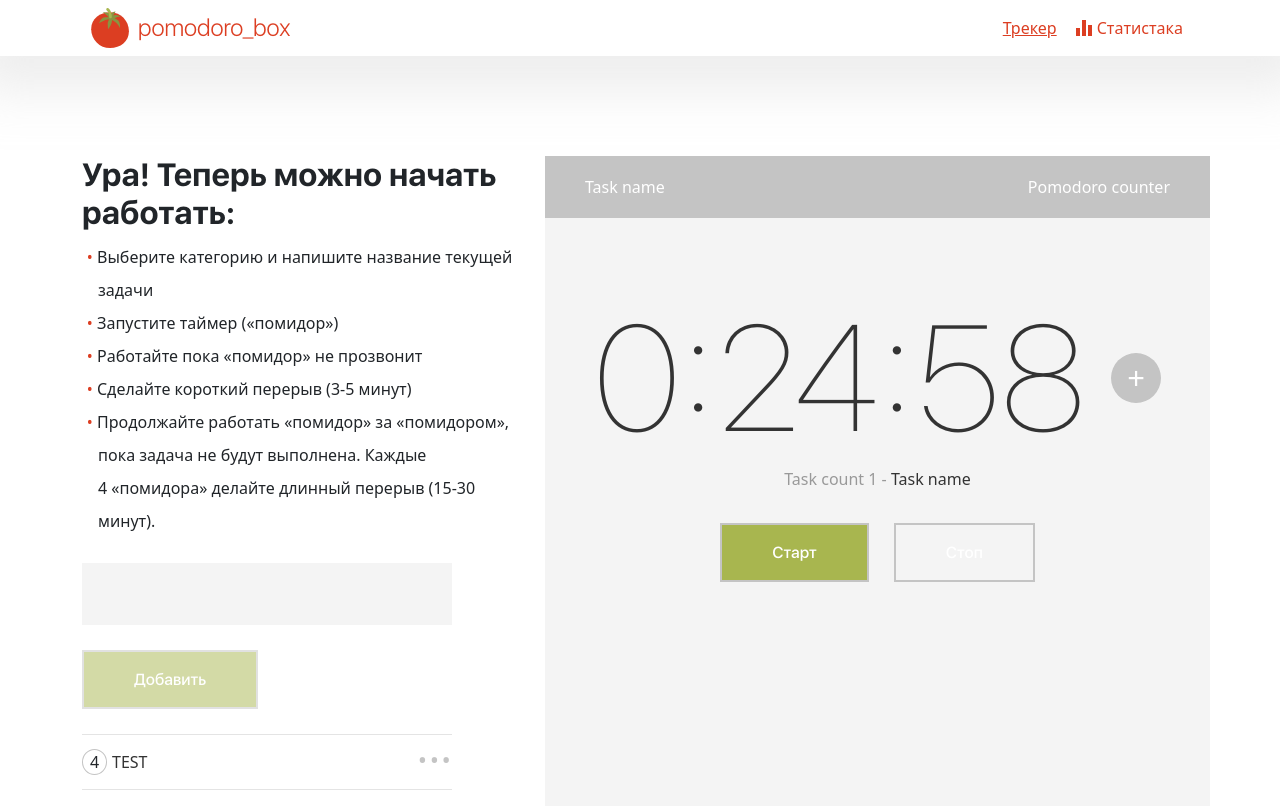
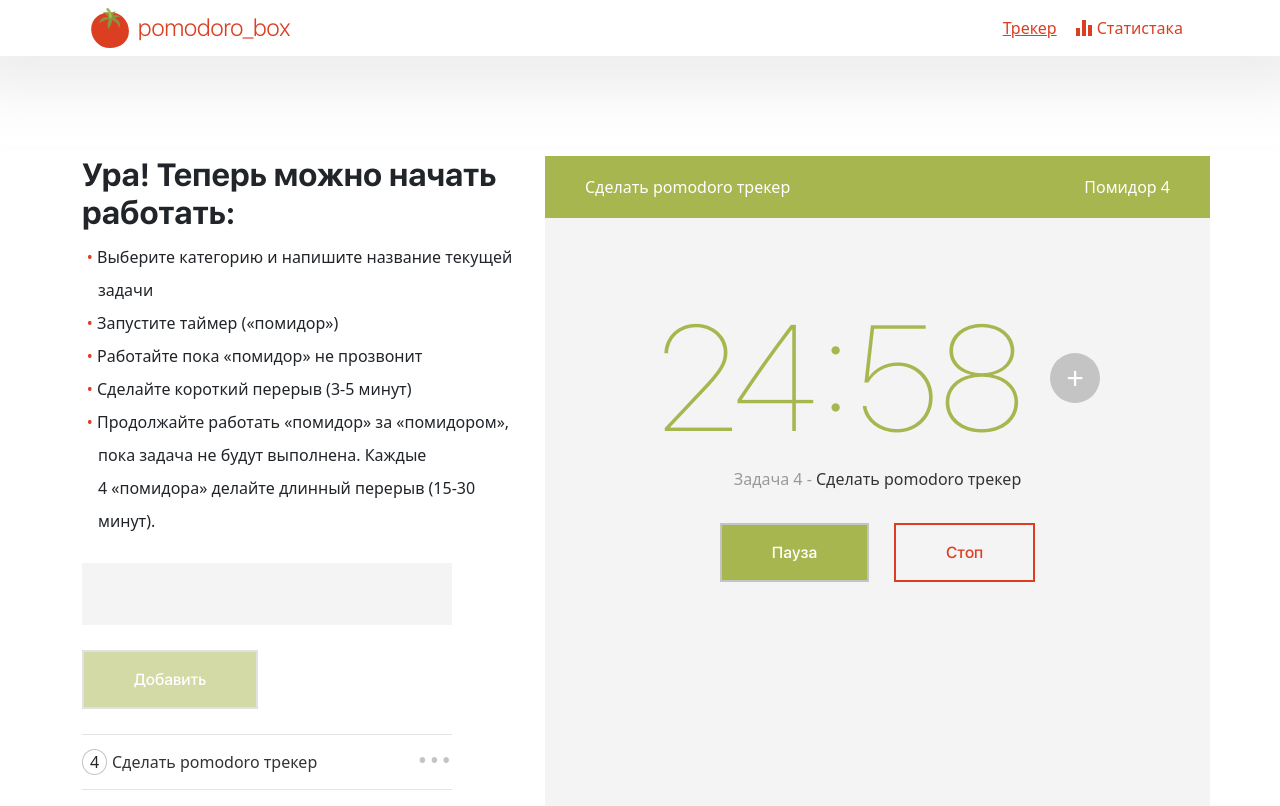
Before and after one commit to Twisters30/react-pomadoro, a React (Vite) app: page / in a window 1280 px wide. Both pictures are taken after a click on the button "Старт". Built offline with nearby package versions, Linux system fonts and the light colour scheme.

Commit message:
added buttons any state timer

```diff
--- a/src/components/taskManager/TaskManager.tsx
+++ b/src/components/taskManager/TaskManager.tsx
@@ -3,8 +3,8 @@ import { ManualDescription } from "@/components/taskManager/manualDescription/ma
 import { TaskInput } from "@/components/uiux/inputs/taskInput/TaskInput";
 import { BaseButton } from "@/components/uiux/buttons/baseButton/BaseButton";
 import { TaskViewInput } from "@/components/uiux/inputs/taskViewInput/TaskViewInput";
-import { Task } from "@/store/taskReducer";
-import {Dispatch, FC, FormEvent, useState} from "react";
+import { configPomodoro, Task } from "@/store/taskReducer";
+import { Dispatch, FC, FormEvent, useState } from "react";
 import { v4 as uuidv4 } from "uuid";
 
 type TProps = {
@@ -45,13 +45,14 @@ export const TaskManager: FC<TProps> = (
 			const time = new Date();
 			time.setSeconds(time.getSeconds() + 1500);
 			const task: Task = {
-				title:
-				taskInputValue,
+				isStart: false,
+				title: taskInputValue,
 				id: uuidv4(),
 				pomodoroCount: 4,
-				timer: time,
-				timerOnPause:0,
-				done: false };
+				timer: configPomodoro.time,
+				timerOnPause: 0,
+				done: false
+			};
 			createTask(task);
 			setTaskInputValue("");
 		}
@@ -68,7 +69,7 @@ export const TaskManager: FC<TProps> = (
 			<BaseButton
 				isDisable={isDisableBtn}
 				onClick={clickButtonCreateTask}
-				className="mb-25p"
+				className="mb-25p prime-play-btn"
 			>
 				Добавить
 			</BaseButton>
--- a/src/components/taskManager/manualDescription/manualDescription.module.scss
+++ b/src/components/taskManager/manualDescription/manualDescription.module.scss
@@ -10,7 +10,7 @@
     text-indent: -.7em;
     &::before {
       content: "• ";
-      color: var(--red-color-prime);
+      color: var(--pause-color);
     }
   }
 }
--- a/src/components/timerInterface/TimerInterface.tsx
+++ b/src/components/timerInterface/TimerInterface.tsx
@@ -1,35 +1,61 @@
 import "./timerInterface.scss";
-import {CircleButton} from "@/components/uiux/buttons/circleButton/CircleButton";
-import {BaseButton} from "@/components/uiux/buttons/baseButton/BaseButton";
+import { CircleButton } from "@/components/uiux/buttons/circleButton/CircleButton";
+import { BaseButton } from "@/components/uiux/buttons/baseButton/BaseButton";
 import { useTimer } from 'react-timer-hook';
 import { FC } from "react";
 import { Task } from "@/store/taskReducer";
 type TProps = {
-	tasks: Task[]
+	task: Task
+	setTaskStart: (id: Task["id"]) => void;
+	setTaskComplete: (id: Task["id"]) => void;
 }
 
-export const TimerInterface: FC<TProps> = ({ tasks }) => {
-	const currentTask: Task = tasks.find((task) => task != task.done);
-	const { seconds, minutes, hours, start, pause, isRunning } = useTimer(
+export const TimerInterface: FC<TProps> = ({ task, setTaskStart, setTaskComplete }) => {
+
+	const { seconds, minutes, hours, start, resume, isRunning, pause, restart } = useTimer(
 		{
-			expiryTimestamp: currentTask.timer,
+			expiryTimestamp: task ? task.timer : new Date(),
 			autoStart: false,
 			onExpire: () => console.warn('onExpire called')
 		});
 	const clickAddTime = () => {
 		console.log("click add time")
 	}
+	const startTaskTimer = () => {
+		start();
+		setTaskStart(task.id);
+	}
+	const pauseTimer = () => {
+		pause();
+	}
+	const clickTaskComplete = () => {
+		setTaskComplete(task.id);
+		restart();
+	}
 	return (
 		<div className={"timer-interface__wrapper col-7"}>
-			<div className={"timer-interface__header"}>
-				<div className={"timer-interface__header-task-name"}>Task name</div>
-				<div>Pomodoro counter</div>
+			<div
+				className={
+					`timer-interface__header
+						${isRunning && task?.isStart ? "start-theme" : ""}
+						${!isRunning && task?.isStart ? "pause-theme" : ""}`
+				}
+			>
+				<div className={"timer-interface__header-task-name"}>{task?.title || "задач нет"}</div>
+				<div>Помидор {task?.pomodoroCount || '0'}</div>
 			</div>
-			<div className={"timer-interface__menu-wrapper"}>
+			{ task ?
+				<div className={"timer-interface__menu-wrapper"}>
 				<div className={"timer-interface__content"}>
 					<div className={"timer-interface__time-wrapper"}>
-						<div className={"timer-interface__time"}>
-							{hours}:{minutes}:{seconds}
+						<div
+							className={
+								`timer-interface__time
+									${isRunning ? "play" : ""}
+									${!isRunning && task.isStart ? "pause" : ""}`
+							}
+						>
+							{hours !== 0 ? hours : ""}{minutes}:{seconds === 0 ? "00" : seconds}
 						</div>
 						<CircleButton
 							onCLick={clickAddTime}
@@ -40,16 +66,49 @@ export const TimerInterface: FC<TProps> = ({ tasks }) => {
 					</div>
 					<div className={"timer-interface__title-wrapper"}>
 						<div className={"timer-interface__task-count"}>
-							Task count 1&nbsp;-&nbsp;
+							Задача {task.pomodoroCount}&nbsp;-&nbsp;
 						</div>
-						<div className={"timer-interface__task-name"}>Task name</div>
+						<div className={"timer-interface__task-name"}>{task.title}</div>
 					</div>
-					<div className={"timer-interface__buttons-wrapper"}>
-						<BaseButton onClick={start} className={"timer-interface__btn-play"}>Старт</BaseButton>
-						<BaseButton onClick={pause} bgColor={"transparent"} className={"timer-interface__btn-cancel"}>Стоп</BaseButton>
+					<div>
+						{
+							task.isStart ?
+								<div className={"timer-interface__buttons-wrapper"}>
+									<BaseButton
+										onClick={isRunning ? pauseTimer : resume}
+										className={"timer-interface__btn-play prime-play-btn"}
+									>
+										{isRunning ? "Пауза" : "Продолжить"}
+									</BaseButton>
+									<BaseButton
+										onClick={clickTaskComplete}
+										className={"timer-interface__btn-cancel prime-pause-btn play"}
+									>
+										{isRunning ? "Стоп" : "Сделано"}
+									</BaseButton>
+								</div>
+								:
+								<div className={"timer-interface__buttons-wrapper"}>
+									<BaseButton
+										onClick={startTaskTimer}
+										className={"timer-interface__btn-play prime-play-btn"}
+									>
+										Старт
+									</BaseButton>
+									<BaseButton
+										isDisable={!isRunning && !task.isStart}
+										onClick={pause}
+										className={`timer-interface__btn-cancel prime-pause-btn`}
+									>
+										Стоп
+									</BaseButton>
+								</div>
+						}
 					</div>
 				</div>
 			</div>
+				: <h2 className={"d-flex justify-content-center align-items-center"}>Добавьте задачи</h2>
+			}
 		</div>
 	)
 }
--- a/src/components/timerInterface/timerInterface.scss
+++ b/src/components/timerInterface/timerInterface.scss
@@ -32,6 +32,12 @@
     line-height: 179px;
     font-family: sfuiDisplayUltraLight, sans-serif;
     margin-right: 25px;
+    &.play {
+      color: var(--play-color);
+    }
+    &.pause {
+      color: var(--pause-color);
+    }
   }
   &__btn-add-time {}
   &__task-count {
@@ -51,5 +57,13 @@
   }
   &__btn-cancel {
     color: #C4C4C4;
+    background: transparent;
+    &.play {
+      color: var(--pause-color);
+      border-color: var(--pause-color) ;
+      &:hover {
+        color: #fff;
+      }
+    }
   }
 }
--- a/src/components/uiux/buttons/baseButton/BaseButton.tsx
+++ b/src/components/uiux/buttons/baseButton/BaseButton.tsx
@@ -3,7 +3,6 @@ import { FC } from "react";
 
 type TProp = {
 	children: string;
-	bgColor?: "#A8B64F" | "#DC3E22" | string;
 	className?: string;
 	onClick: () => void;
 	isDisable?: boolean;
@@ -11,7 +10,6 @@ type TProp = {
 
 export const BaseButton: FC<TProp> = (
 	{
-		bgColor,
 		children,
 		className= "",
 		onClick,
@@ -22,7 +20,6 @@ export const BaseButton: FC<TProp> = (
 			disabled={!!isDisable}
 			onClick={onClick}
 			className={`${styles.button} ${className} ${isDisable ? "disable" : ""}`}
-			style={{backgroundColor:bgColor || "#A8B64F"}}
 		>
 			{children}
 		</button>
--- a/src/components/uiux/inputs/taskInput/taskInput.module.scss
+++ b/src/components/uiux/inputs/taskInput/taskInput.module.scss
@@ -1,8 +1,8 @@
 .task-input {
   padding: 19px 15px;
-  background-color: var(--bg-gray-color-prime);
+  background-color: var(--bg-play-color);
   max-width: 370px;
   width: 100%;
   border: none;
-  color: var(--gray-font-color-prime);
+  color: var(--play-font-color);
 }
--- /dev/null
+++ b/src/global.scss
@@ -0,0 +1,128 @@
+@font-face {
+  font-family: 'sfuiDisplayMedium';
+  src: local('sfuiDisplayMedium'), url('assets/fonts/SFUIDisplay/sf-ui-display-medium-58646be638f96.otf') format('truetype');
+}
+@font-face {
+  font-family: 'sfuiDisplayLight';
+  src: local('sfuiDisplayLight'), url('assets/fonts/SFUIDisplay/sf-ui-display-light-58646b33e0551.otf') format('truetype');
+}
+@font-face {
+  font-family: 'sfuiDisplayBold';
+  src: local('sfuiDisplayBold'), url('assets/fonts/SFUIDisplay/sf-ui-display-bold-58646a511e3d9.otf') format('truetype');
+}
+@font-face {
+  font-family: 'sfuiDisplayUltraLight';
+  src: local('sfuiDisplayUltraLight'), url('assets/fonts/SFUIDisplay/sf-ui-display-ultralight-58646b19bf205.otf') format('truetype');
+}
+
+
+ol,ul {
+  padding: 0 !important;
+  margin: 0;
+}
+:root {
+  font-family: Inter, system-ui, Avenir, Helvetica, Arial, sans-serif;
+  line-height: 1.5;
+  font-weight: 400;
+
+  color-scheme: light dark;
+  color: rgba(255, 255, 255, 0.87);
+  background-color: #242424;
+
+  font-synthesis: none;
+  text-rendering: optimizeLegibility;
+  -webkit-font-smoothing: antialiased;
+  -moz-osx-font-smoothing: grayscale;
+
+  --pause-color: #DC3E22;
+  --pause-color-hover: #EE735D;
+  --pause-color-disable: #EA8979;
+  --play-color: #A8B64F;
+  --play-color-hover: #899441;
+  --bg-play-color: #F4F4F4;
+  --play-font-color: #999999;
+}
+
+a.nav__link {
+  margin: 0 5px;
+  padding-left: 20px;
+  font-weight: 500;
+  text-decoration: inherit;
+  color: var(--pause-color);
+}
+a.nav__link.active {
+  text-decoration: underline var(--pause-color);
+}
+
+a:hover {
+  color: var(--pause-color-hover);
+}
+
+body {
+  margin: 0;
+  display: flex;
+  flex-direction: column;
+  min-width: 320px;
+  min-height: 100vh;
+}
+
+h1,h2,h3,h4,h5 {
+  font-family: sfuiDisplayBold, serif;
+}
+h2 {
+  font-size: 24px;
+  line-height: 33px;
+}
+.icon {
+  background-repeat: no-repeat;
+  padding-right: 10px;
+}
+.logo-name {
+  color: var(--pause-color);
+  font-family: sfuiDisplayLight, serif;
+  font-size: 24px;
+  font-weight: 300;
+}
+.logo-image {
+  padding-right: 10px;
+}
+.mb-25p {
+  margin-bottom: 25px;
+}
+button:disabled,
+button[disabled] {
+  opacity: .5;
+  pointer-events: none;
+}
+.prime-play-btn {
+  background-color: var(--play-color);
+  color: #fff;
+  font-family: sfuiDisplayMedium, sans-serif;
+  &:hover {
+    background-color: var(--play-color-hover);
+  }
+}
+.prime-pause-btn-bg {
+  background-color: var(--pause-color);
+  color: #fff;
+  font-family: sfuiDisplayMedium, sans-serif;
+  &:hover {
+    background-color: var(--pause-color-hover);
+  }
+}
+.prime-pause-btn {
+  border: 1px solid var(--pause-color);
+  background-color: transparent;
+  color: var(--pause-color);
+  font-family: sfuiDisplayMedium, sans-serif;
+  &:hover {
+    color: #fff;
+    background-color: var(--pause-color-hover);
+  }
+}
+.start-theme {
+  background-color: var(--play-color);
+}
+.pause-theme {
+  background-color: var(--pause-color);
+}
--- a/src/main.tsx
+++ b/src/main.tsx
@@ -1,7 +1,7 @@
 import React from 'react';
 import ReactDOM from 'react-dom/client';
 import App from './App.tsx';
-import './index.css';
+import "./global.scss";
 import 'bootstrap/dist/css/bootstrap.min.css';
 
 ReactDOM.createRoot(document.getElementById('root')!).render(
--- a/src/pages/MainPage/MainPage.tsx
+++ b/src/pages/MainPage/MainPage.tsx
@@ -1,6 +1,15 @@
 import { TaskManager } from "@/components/taskManager/TaskManager";
 import { useDispatch, useSelector } from "react-redux";
-import { createTaskAction, removeTaskAction, Task, incrementTaskAction, decrementTaskAction, editTitleTaskAction } from "@/store/taskReducer";
+import {
+	Task,
+	createTaskAction,
+	removeTaskAction,
+	incrementTaskAction,
+	decrementTaskAction,
+	editTitleTaskAction,
+	setTaskStartAction,
+	setTaskCompleteAction,
+} from "@/store/taskReducer";
 import { confirmModal } from "@/components/modals/confirmModal/ConfirmModal";
 import { TimerInterface } from "@/components/timerInterface/TimerInterface";
 
@@ -22,18 +31,26 @@ export const MainPage = () => {
 	const editTitleTask = (payload: {id: Task["id"], title: Task["title"]}) => {
 		dispatch(editTitleTaskAction(payload));
 	}
+	const setTaskStart = (payload: Task["id"]) => {
+		dispatch(setTaskStartAction(payload))
+	}
+	const setTaskComplete = (payload: Task["id"]) => {
+		dispatch(setTaskCompleteAction(payload))
+	}
+	const unCompleteTasks = tasks.filter((task) => !task.done)
+	const currentTask: Task = unCompleteTasks.find((task) => task != task.done);
 
 	return (
 		<div className={"row"}>
 			<TaskManager
-				tasks={tasks}
+				tasks={unCompleteTasks}
 				createTask={createTask}
 				removeTask={removeTask}
 				incrementPomodoro={incrementPomodoro}
 				decrementPomodoro={decrementPomodoro}
 				editTitleTask={editTitleTask}
 			/>
-			<TimerInterface tasks={tasks} />
+			<TimerInterface task={currentTask} setTaskStart={setTaskStart} setTaskComplete={setTaskComplete}/>
 		</div>
 	)
 }
--- a/src/store/taskReducer.ts
+++ b/src/store/taskReducer.ts
@@ -1,5 +1,6 @@
 
 export type Task = {
+	isStart: boolean,
 	timer: Date,
 	timerOnPause: number,
 	id: string;
@@ -13,14 +14,25 @@ export type Task = {
 type DefaultState = {
 	tasks: Task[];
 }
-const time = new Date();
-time.setSeconds(time.getSeconds() + 1500); // 10 minutes timer
+type TConfig = {
+	time: Date;
+	getTimeWork: (number) => void;
+}
+export const configPomodoro: TConfig = {
+	time: new Date(),
+	getTimeWork: function (timeWork) {
+		const time = new Date();
+		this.time = time.setSeconds(time.getSeconds() + timeWork);
+	}
+}
+configPomodoro.getTimeWork(1500);
 const defaultState: DefaultState = {
 	tasks: [{
-		timer: time,
+		isStart: false,
+		timer: configPomodoro.time,
 		timerOnPause: 0,
 		id: "1",
-		title: "TEST",
+		title: "Сделать pomodoro трекер",
 		pomodoroCount: 4,
 		done: false
 	}]
@@ -28,7 +40,14 @@ const defaultState: DefaultState = {
 interface ITaskReducer {
 	state: Task[],
 	action: {
-		type: "CREATE_TASK" | "REMOVE_TASK" | "INCREMENT_POMODORO_TASK" | "DECREMENT_POMODORO_TASK" | "EDIT_TASK_TASK";
+		type: "CREATE_TASK"
+			| "REMOVE_TASK"
+			| "INCREMENT_POMODORO_TASK"
+			| "DECREMENT_POMODORO_TASK"
+			| "EDIT_TASK_TASK"
+			| "SET_TASK_START"
+			| "SET_TASK_COMPLETE"
+		;
 		payload: {id: Task["id"] , title: Task["title"]} | Task["id"] ;
 	}
 }
@@ -37,9 +56,25 @@ const REMOVE_TASK = "REMOVE_TASK";
 const INCREMENT_POMODORO_TASK = "INCREMENT_POMODORO_TASK";
 const DECREMENT_POMODORO_TASK = "DECREMENT_POMODORO_TASK";
 const EDIT_TASK_TASK = "EDIT_TASK_TASK";
+const SET_TASK_START = "SET_TASK_START";
+const SET_TASK_COMPLETE = "SET_TASK_COMPLETE";
 
 export const taskReducer = (state = defaultState, action: ITaskReducer['action']) => {
 	switch (action.type) {
+		case SET_TASK_COMPLETE :
+			return {...state, tasks: [...state.tasks.map((task) => {
+				if (task.id === action.payload) {
+					task.done = true;
+				}
+				return task;
+				})]}
+		case SET_TASK_START :
+			return {...state, tasks: [...state.tasks.map((task) => {
+				if (task.id === action.payload) {
+					task.isStart = true;
+				}
+				return task;
+				})]}
 		case EDIT_TASK_TASK:
 			return  {...state, tasks: [...state.tasks.map((task) => {
 				if ("id" in action.payload && task.id === action.payload.id) {
@@ -71,3 +106,5 @@ export const removeTaskAction = (payload: Task["id"]) => ({type: REMOVE_TASK, pa
 export const incrementTaskAction = (payload: Task["id"]) => ({type: INCREMENT_POMODORO_TASK, payload});
 export const decrementTaskAction = (payload: Task["id"]) => ({type: DECREMENT_POMODORO_TASK, payload});
 export const editTitleTaskAction = (payload:{id:Task["id"],title: Task["title"]}) => ({type: EDIT_TASK_TASK, payload});
+export const setTaskStartAction = (payload: Task["id"]) => ({type: SET_TASK_START, payload});
+export const setTaskCompleteAction = (payload: Task["id"]) => ({type: SET_TASK_COMPLETE, payload});
```
Also changed, not shown: src/index.css (deleted, +0 -96 lines).
